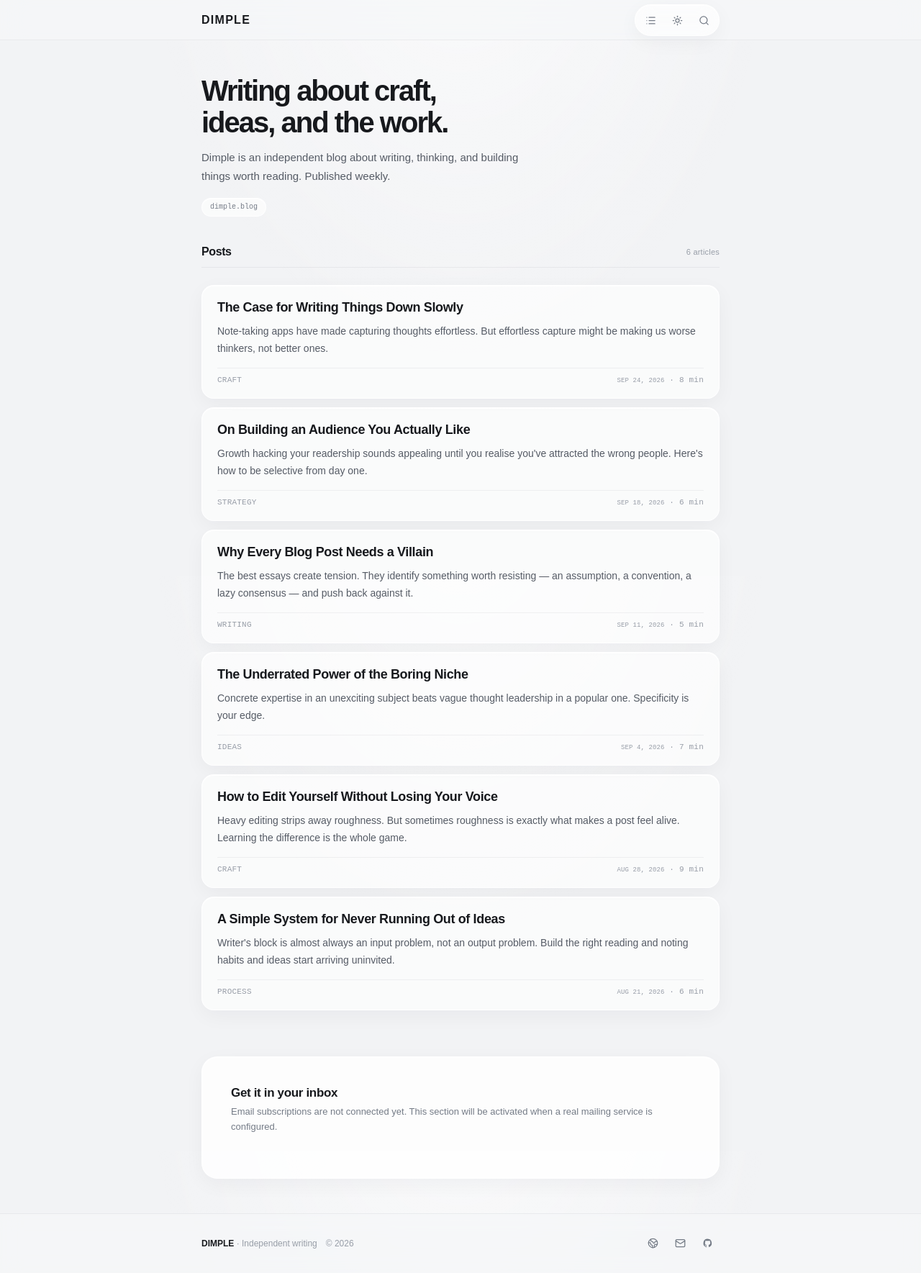
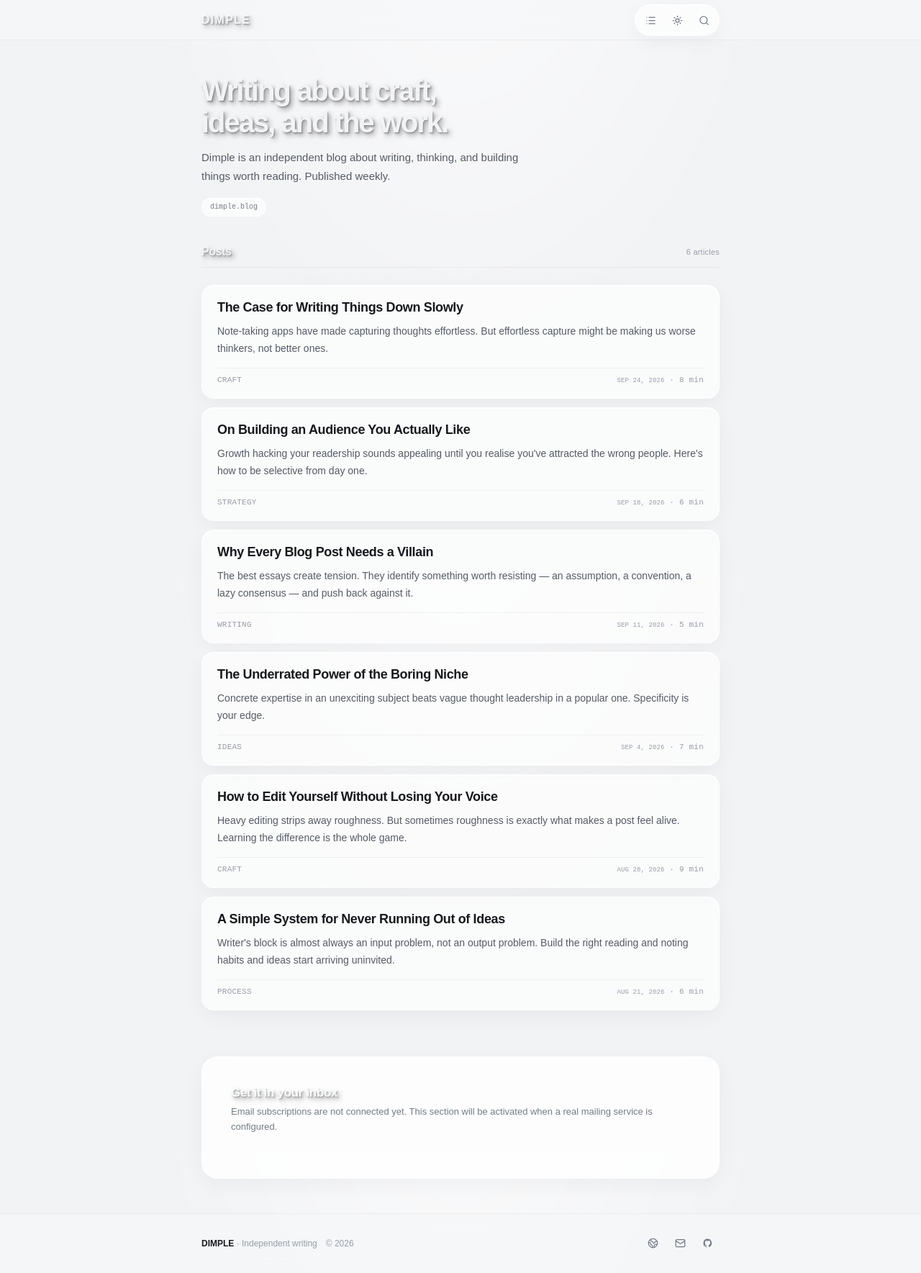
Before and after one commit to akcizur/kaap, a React (Vite) app: page / in a window 1280 px wide. Shown: the whole page at 72% size. Built offline with nearby package versions, Linux system fonts and the light colour scheme; a web font is replaced by a local one.

Commit message:
Apply soft emboss to primary interface headings

```diff
--- a/src/App.tsx
+++ b/src/App.tsx
@@ -373,7 +373,7 @@ export default function App() {
     <div className="app" onClick={handleAppClick}>
       <header className="site-header">
         <div className="header-inner">
-          <span className="brand">Dimple</span>
+          <span className="brand soft-emboss soft-emboss--header">Dimple</span>
 
           <nav className="header-actions" aria-label="Site controls">
             <button
@@ -463,7 +463,7 @@ export default function App() {
       ) : (
         <main className="main-content">
           <section className="hero">
-            <h1 className="hero-title" data-transition-item="hero-title">
+            <h1 className="hero-title soft-emboss soft-emboss--canvas" data-transition-item="hero-title">
               Writing about craft,<br />ideas, and the work.
             </h1>
             <p className="hero-copy" data-transition-item="hero-copy">
@@ -473,7 +473,7 @@ export default function App() {
           </section>
 
           <div className="posts-heading" data-transition-item="posts-heading">
-            <h2>Posts</h2>
+            <h2 className="soft-emboss soft-emboss--canvas">Posts</h2>
             <span>
               {searchQuery
                 ? `${filteredPosts.length} of ${posts.length} articles`
@@ -503,7 +503,7 @@ export default function App() {
 
           <section className="newsletter" data-transition-item="newsletter">
             <div className="newsletter-copy">
-              <h3>Get it in your inbox</h3>
+              <h3 className="soft-emboss soft-emboss--glass">Get it in your inbox</h3>
               <p>Email subscriptions are not connected yet. This section will be activated when a real mailing service is configured.</p>
             </div>
           </section>
```
